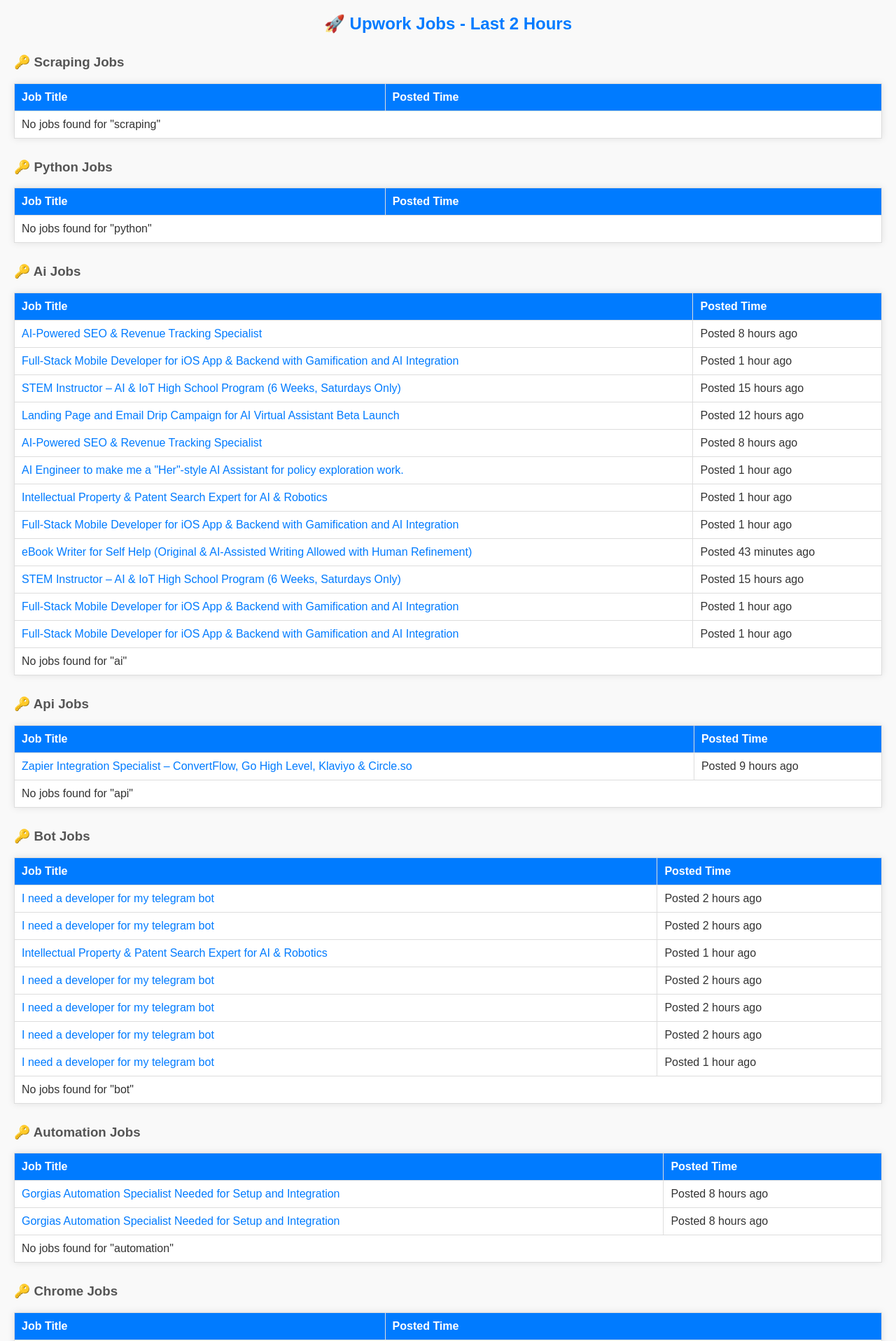
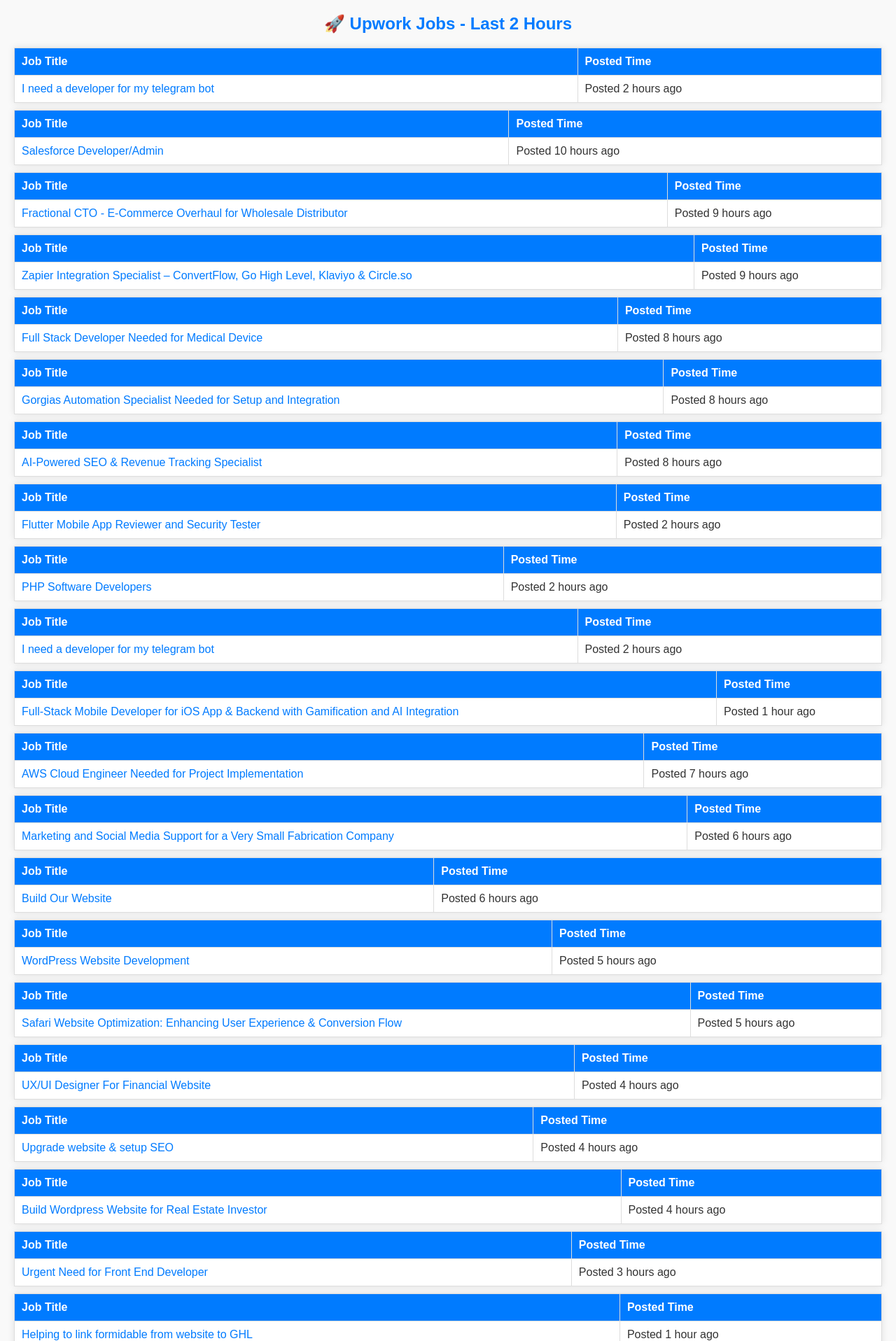
Before and after one commit to danielpinto-developer/webscraper_upwork, a Flask app: page / in a window 1280 px wide. Shown: the top 1916 px of the page at 70% size. Run offline with Flask 3, Linux system fonts and the light colour scheme; data comes from the database, SQL or seed files in the repository.

Commit message:
fixing html for keyword seperation

```diff
--- a/templates/index.html
+++ b/templates/index.html
@@ -48,10 +48,7 @@
   <body>
     <h2>🚀 Upwork Jobs - Last 2 Hours</h2>
 
-    {% set keywords = ["scraping", "python", "ai", "api", "bot", "automation",
-    "chrome", "selenium", "chatbot", "developer", "integration", "web",
-    "backend", "frontend"] %} {% for keyword in keywords %}
-    <h3>🔑 {{ keyword.capitalize() }} Jobs</h3>
+    {% for job in jobs %}
     <table>
       <thead>
         <tr>
@@ -60,17 +57,10 @@
         </tr>
       </thead>
       <tbody>
-        {% set found = false %} {% for job in jobs %} {% if keyword in
-        job[0]|lower %} {% set found = true %}
         <tr>
           <td><a href="{{ job[1] }}" target="_blank">{{ job[0] }}</a></td>
           <td>{{ job[2] }}</td>
         </tr>
-        {% endif %} {% endfor %} {% if not found %}
-        <tr>
-          <td colspan="2">No jobs found for "{{ keyword }}"</td>
-        </tr>
-        {% endif %}
       </tbody>
     </table>
     {% endfor %}
```
